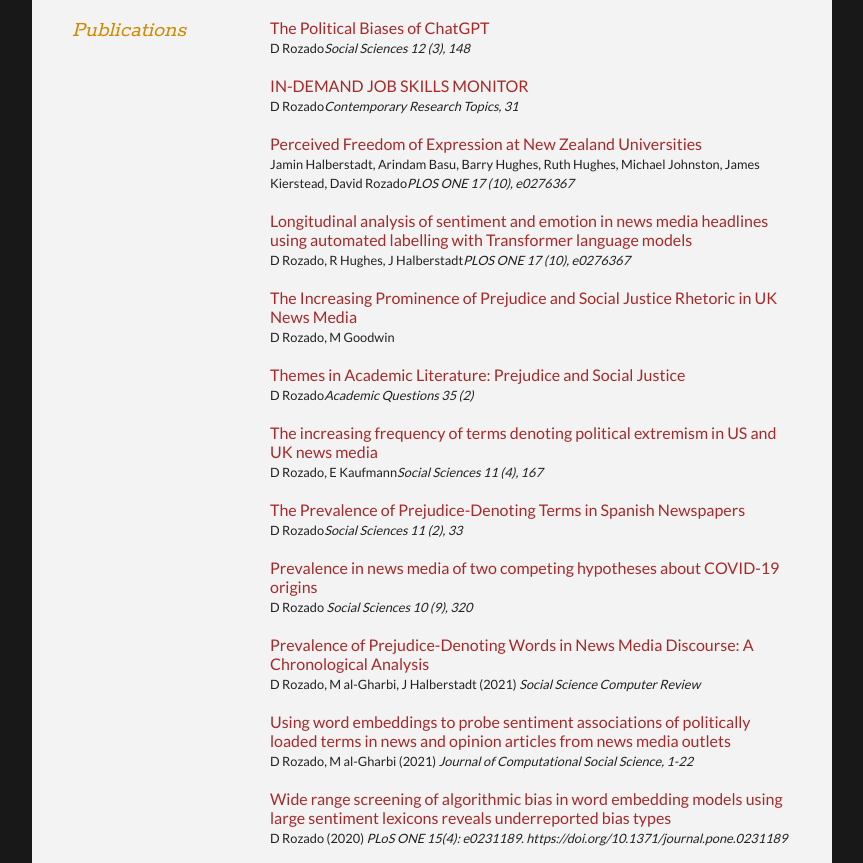
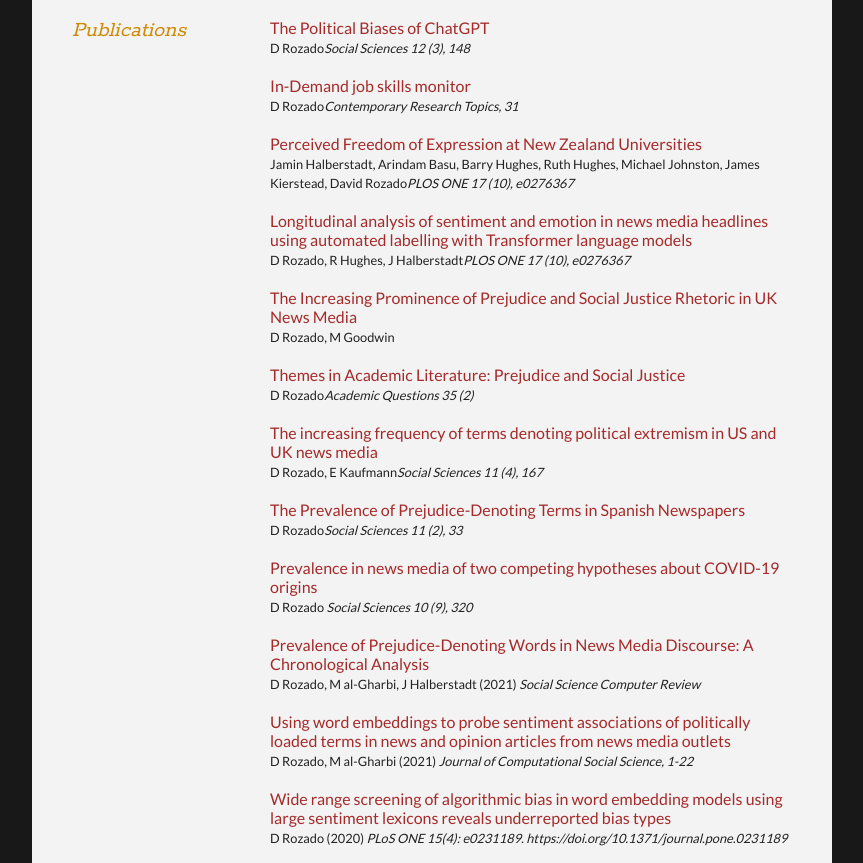
Before and after one commit to drozado/drozado.github.io, a plain HTML site: page index.html in a window 1280 px wide. Shown: the part 1239-2102 px from the top of the page, without its empty margins (208-1071 px from the left). Drawn offline with nearby package versions, Linux system fonts and the light colour scheme.

Commit message:
brief CV

```diff
--- a/index.html
+++ b/index.html
@@ -258,7 +258,7 @@
 					</div>
 
 					<div class="publication">
-					<a class="title" target="_blank" href="https://www.thescopes.org/assets/Uploads/SCOPE-TECHNOLOGY-WB-2022-web.pdf#page=33">IN-DEMAND JOB SKILLS MONITOR</a><br/>
+					<a class="title" target="_blank" href="https://www.thescopes.org/assets/Uploads/SCOPE-TECHNOLOGY-WB-2022-web.pdf#page=33">In-Demand job skills monitor</a><br/>
 					<span>D Rozado<em>Contemporary Research Topics, 31</em></span>
 					</div>
 
```
